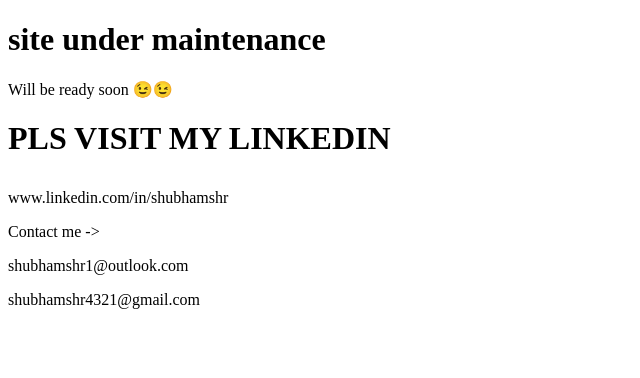
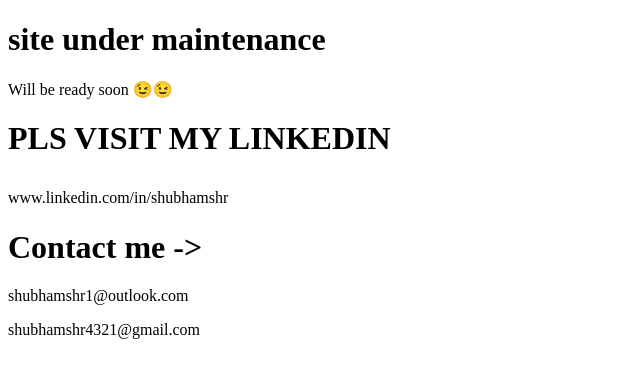
Before and after one commit to ShubhamShr123/shubhamshr123.github.io, a plain HTML site: page index.html in a window 1280 px wide. Shown: the whole page, without its empty margins (0-640 px from the left). Drawn offline with Linux system fonts and the light colour scheme.

Commit message:
added contacts

```diff
--- a/index.html
+++ b/index.html
@@ -10,7 +10,7 @@
     <p>Will be ready soon 😉😉</p>
     <h1>PLS VISIT MY LINKEDIN</p></h1>
     <p>www.linkedin.com/in/shubhamshr</p>
-    <p> Contact me -> </p>
+    <h1> Contact me -> </h1>
     <p>shubhamshr1@outlook.com</p>
     <p>shubhamshr4321@gmail.com</p>
 </body>
```
